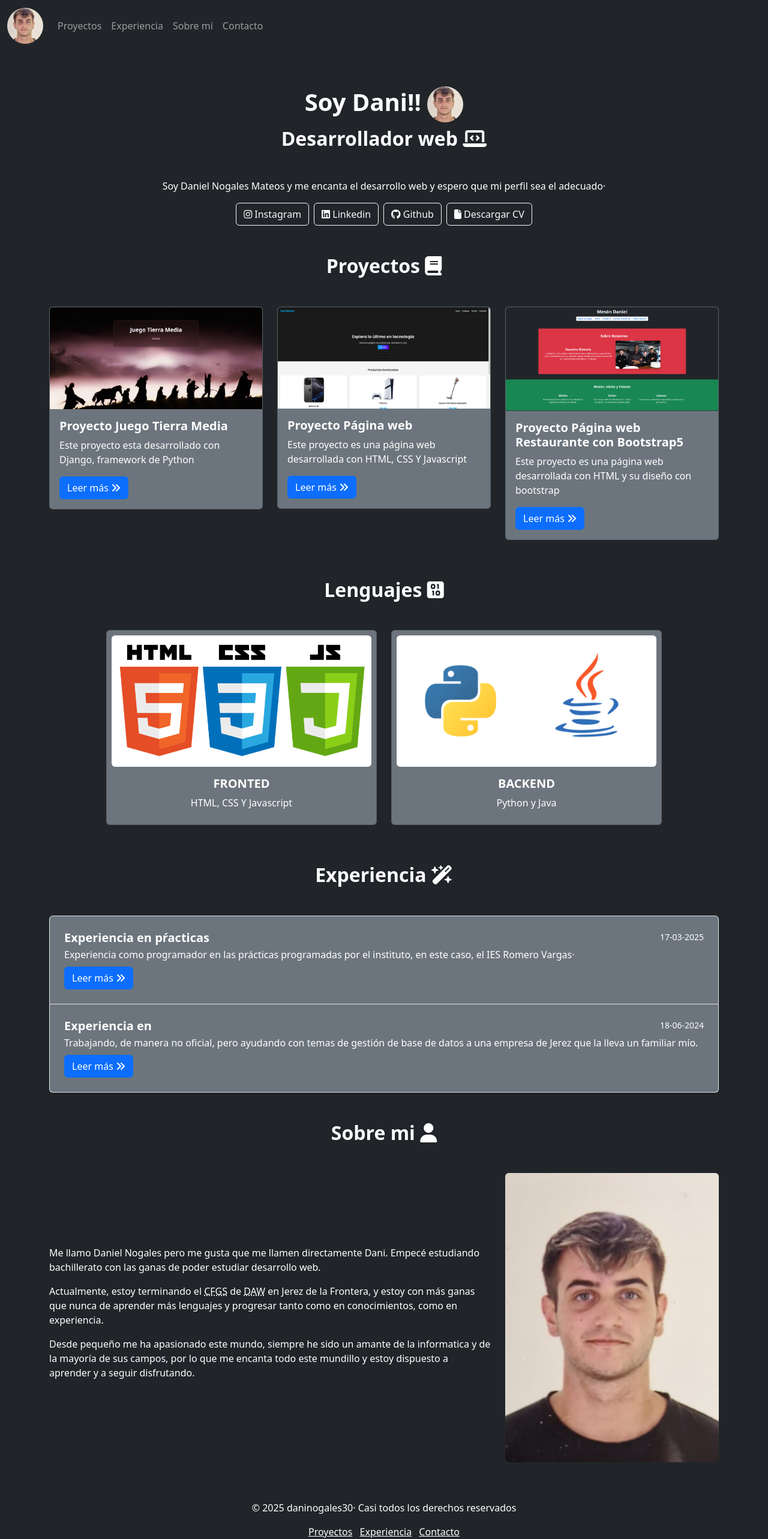
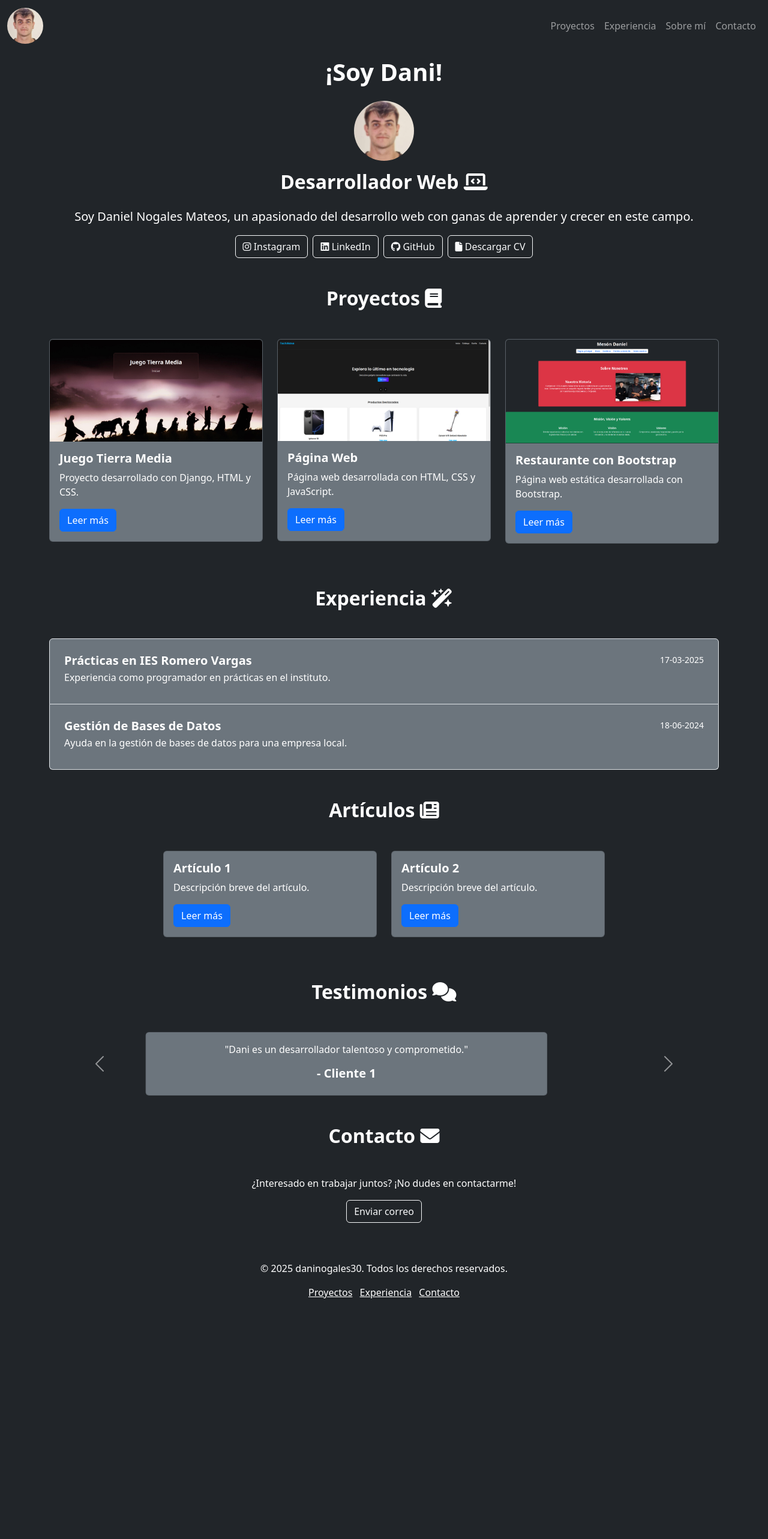
Before and after one commit to daninogales30/portfolio-bootstrap, a plain HTML site: page index.html in a window 1280 px wide. Shown: the whole page at 60% size. After the commit the page ends 2198 px from the top, so only its background shows below. Drawn offline with nearby package versions, Linux system fonts and the light colour scheme.

Commit message:
Portfolio basado en el enunciado del pdf

```diff
--- a/index.html
+++ b/index.html
@@ -1,22 +1,26 @@
 <!DOCTYPE html>
-<html lang="en">
+<html lang="es">
 <head>
     <meta charset="UTF-8">
     <meta name="viewport" content="width=device-width, initial-scale=1.0">
     <link href="https://cdn.jsdelivr.net/npm/bootstrap@5.3.0/dist/css/bootstrap.min.css" rel="stylesheet">
     <link rel="stylesheet" href="https://cdnjs.cloudflare.com/ajax/libs/font-awesome/6.7.1/css/all.min.css">
     <link rel="website icon" href="imgs/code-solid.svg">
-    <title>Portfolios de dani - Desarrollador web</title>
+    <title>Portfolio de Dani - Desarrollador Web</title>
 </head>
 
-<body class="bg-dark text-white">
-    <nav class="navbar navbar-expand navbar-dark bg-dark fixed-top">
+<body class="bg-dark text-white container">
+    <!-- Barra de navegación -->
+    <nav class="navbar navbar-expand-lg navbar-dark bg-dark fixed-top">
         <div class="container-fluid">
             <a class="navbar-brand" href="#soydani">
-                <img src="/imgs/logo.jpg" alt="Foto logo" width="60px" class="rounded-circle">
+                <img src="imgs/logo.jpg" alt="Foto logo" width="60px" class="rounded-circle">
             </a>
+            <button class="navbar-toggler" type="button" data-bs-toggle="collapse" data-bs-target="#navbarNav" aria-controls="navbarNav" aria-expanded="false" aria-label="Toggle navigation">
+                <span class="navbar-toggler-icon"></span>
+            </button>
             <div class="collapse navbar-collapse" id="navbarNav">
-                <ul class="navbar-nav">
+                <ul class="navbar-nav ms-auto">
                     <li class="nav-item">
                         <a class="nav-link" href="#proyectos">Proyectos</a>
                     </li>
@@ -27,220 +31,168 @@
                         <a class="nav-link" href="#sobremii">Sobre mí</a>
                     </li>
                     <li class="nav-item">
-                        <a class="nav-link" href="mailto:danielnogalesmateos2005@gmail·com">Contacto</a>
+                        <a class="nav-link" href="#contacto">Contacto</a>
                     </li>
                 </ul>
             </div>
         </div>
     </nav>
 
-    <main class="container mt-5 pt-5">
-        <section id="soydani" class="text-center my-5">
-            <h1 class=" fw-bold">Soy Dani!!
-                <img src="/imgs/logo.jpg" alt="Foto logo" width="60px" class="rounded-circle">
-            </h1>
-            <h2 class="mb-5 fw-bold">Desarrollador web <i class="fas fa-laptop-code"></i></h2>
-            <p>Soy Daniel Nogales Mateos y me encanta el desarrollo web y espero que mi perfil sea el adecuado·</p>
+    <!-- Sección Hero -->
+    <section id="soydani" class="text-center my-5 pt-5">
+        <h1 class="fw-bold">¡Soy Dani!</h1>
+        <img src="imgs/logo.jpg" alt="Foto logo" width="100px" class="rounded-circle my-3">
+        <h2 class="mb-4 fw-bold">Desarrollador Web <i class="fas fa-laptop-code"></i></h2>
+        <p class="lead">Soy Daniel Nogales Mateos, un apasionado del desarrollo web con ganas de aprender y crecer en este campo.</p>
         <div class="d-flex justify-content-center gap-2">
-                <a href="https://www·instagram·com/daniiinogaleees/" class="btn btn-outline-light"><i
-                        class="fab fa-instagram"></i> Instagram</a>
-                <a href="#" class="btn btn-outline-light"><i class="fab fa-linkedin"></i> Linkedin</a>
-                <a href="https://github·com/daninogales30" class="btn btn-outline-light"><i class="fab fa-github"></i>
-                    Github</a>
-                <a href="docs/Curriculum Daniel Noales Mateos (2)·pdf" download class="btn btn-outline-light"><i
-                        class="fas fa-file"></i> Descargar CV</a>
+            <a href="https://www.instagram.com/daniiinogaleees/" class="btn btn-outline-light"><i class="fab fa-instagram"></i> Instagram</a>
+            <a href="#" class="btn btn-outline-light"><i class="fab fa-linkedin"></i> LinkedIn</a>
+            <a href="https://github.com/daninogales30" class="btn btn-outline-light"><i class="fab fa-github"></i> GitHub</a>
+            <a href="docs/Curriculum_Daniel_Nogales_Mateos.pdf" download class="btn btn-outline-light"><i class="fas fa-file"></i> Descargar CV</a>
         </div>
     </section>
 
+    <!-- Sección de Proyectos -->
     <section id="proyectos" class="my-5">
         <h2 class="text-center mb-5 fw-bold">Proyectos <i class="fas fa-book"></i></h2>
         <div class="row justify-content-center">
-                <div class="col-md-4">
-                    <div class="card bg-secondary text-white mb-3">
+            <!-- Proyecto 1 -->
+            <div class="col-md-4 mb-4">
+                <div class="card bg-secondary text-white">
                     <img src="imgs/proyecto django.png" class="card-img-top" alt="Proyecto 1">
                     <div class="card-body">
-                            <h5 class="card-title fw-bold">Proyecto Juego Tierra Media</h5>
-                            <p class="card-text">Este proyecto esta desarrollado con Django, framework de Python</p>
-                            <a href="#" class="btn btn-primary" data-bs-toggle="modal" data-bs-target="#myModal">Leer
-                                más <i class="fas fa-angles-right"></i></a>
-                        </div>
-                    </div>
-                    <div class="modal fade" id="myModal">
-                        <div class="modal-dialog modal-lg">
-                            <div class="modal-content bg-dark">
-                                <div class="modal-header">
-                                    <h4 class="modal-title">Proyecto Juego Tierra Media</h4>
-                                    <button type="button" class="btn-close" data-bs-dismiss="modal"></button>
-                                </div>
-
-                                <div class="modal-body">
-                                    Proyecto con 3 compañeros de clase· Trabajo sobre un juego de rol creado con Django,
-                                    usando templates con HTML y estilado con CSS· Proyecto trabajado en clase·
-                                </div>
-
-                                <div class="modal-footer">
-                                    <a href="https://github·com/daninogales30/juego_tierra_media_django"
-                                        class="btn btn-primary">Ver en GitHub</a>
-                                    <button type="button" class="btn btn-danger" data-bs-dismiss="modal">Cerrar</button>
-                                </div>
-
+                        <h5 class="card-title fw-bold">Juego Tierra Media</h5>
+                        <p class="card-text">Proyecto desarrollado con Django, HTML y CSS.</p>
+                        <a href="#" class="btn btn-primary" data-bs-toggle="modal" data-bs-target="#modalProyecto1">Leer más</a>
                     </div>
                 </div>
             </div>
-                </div>
-                <div class="col-md-4">
-                    <div class="card bg-secondary text-white mb-3">
+            <!-- Proyecto 2 -->
+            <div class="col-md-4 mb-4">
+                <div class="card bg-secondary text-white">
                     <img src="imgs/proyecto cliente.png" class="card-img-top" alt="Proyecto 2">
                     <div class="card-body">
-                            <h5 class="card-title fw-bold">Proyecto Página web</h5>
-                            <p class="card-text">Este proyecto es una página web desarrollada con HTML, CSS Y Javascript
-                            </p>
-                            <a href="#" class="btn btn-primary" data-bs-toggle="modal" data-bs-target="#myModal2">Leer
-                                más <i class="fas fa-angles-right"></i></a>
+                        <h5 class="card-title fw-bold">Página Web</h5>
+                        <p class="card-text">Página web desarrollada con HTML, CSS y JavaScript.</p>
+                        <a href="#" class="btn btn-primary" data-bs-toggle="modal" data-bs-target="#modalProyecto2">Leer más</a>
                     </div>
                 </div>
             </div>
-                <div class="modal fade" id="myModal2">
-                    <div class="modal-dialog modal-lg">
-                        <div class="modal-content bg-dark">
-                            <div class="modal-header">
-                                <h4 class="modal-title">Proyecto Página web</h4>
-                                <button type="button" class="btn-close" data-bs-dismiss="modal"></button>
-                            </div>
-
-                            <div class="modal-body">
-                                Proyecto realizado en clase con 2 compañeros más, sobre una tienda online de
-                                electrónica, sin base de datos, creada solamente usando HTML, CSS y Javascript, usando
-                                animaciones y localStorage para guardar registro de la cesta de compra·
-                            </div>
-
-                            <div class="modal-footer">
-                                <a href="https://github·com/daninogales30/proyecto_cliente" class="btn btn-primary">Ver
-                                    en GitHub</a>
-                                <button type="button" class="btn btn-danger" data-bs-dismiss="modal">Cerrar</button>
-                            </div>
-
-                        </div>
-                    </div>
-                </div>
-                <div class="col-md-4">
-                    <div class="card bg-secondary text-white mb-3">
-                        <img src="imgs/proyecto boot.png" class="card-img-top" alt="Proyecto 2">
+            <!-- Proyecto 3 -->
+            <div class="col-md-4 mb-4">
+                <div class="card bg-secondary text-white">
+                    <img src="imgs/proyecto boot.png" class="card-img-top" alt="Proyecto 3">
                     <div class="card-body">
-                            <h5 class="card-title fw-bold">Proyecto Página web Restaurante con Bootstrap5</h5>
-                            <p class="card-text">Este proyecto es una página web desarrollada con HTML y su diseño con bootstrap</p>
-                            <a href="#" class="btn btn-primary" data-bs-toggle="modal" data-bs-target="#myModal3">Leer
-                                más <i class="fas fa-angles-right"></i></a>
-                        </div>
-                    </div>
-                </div>
-                <div class="modal fade" id="myModal3">
-                    <div class="modal-dialog modal-lg">
-                        <div class="modal-content bg-dark">
-                            <div class="modal-header">
-                                <h4 class="modal-title">Proyecto Página web Restaurante con Bootstrap5</h4>
-                                <button type="button" class="btn-close" data-bs-dismiss="modal"></button>
-                            </div>
-
-                            <div class="modal-body">
-                                Proyecto realizado de manera indiviudal, simulando una página estática con HTML y su diseño con Bootstrap5, para conocer un poco más su funcionamiento·
-                            </div>
-
-                            <div class="modal-footer">
-                                <a href="https://github·com/daninogales30/proyecto_bootstrap" class="btn btn-primary">Ver
-                                    en GitHub</a>
-                                <button type="button" class="btn btn-danger" data-bs-dismiss="modal">Cerrar</button>
-                            </div>
-
-                        </div>
+                        <h5 class="card-title fw-bold">Restaurante con Bootstrap</h5>
+                        <p class="card-text">Página web estática desarrollada con Bootstrap.</p>
+                        <a href="#" class="btn btn-primary" data-bs-toggle="modal" data-bs-target="#modalProyecto3">Leer más</a>
                     </div>
                 </div>
             </div>
         </div>
     </section>
 
-        <section id="lenguajes" class="my-5">
-            <h2 class="text-center mb-5 fw-bold">Lenguajes <i class="fa-solid fa-square-binary"></i></h2>
-            <div class="row justify-content-center text-center">
-                <div class="col-md-5">
-                    <div class="card bg-secondary text-white mb-3 p-2">
-                        <img src="imgs/lenguajes_1.png" class="card-img-top rounded" alt="Proyecto 1">
+    <!-- Sección de Experiencia -->
+    <section id="experiencia" class="my-5">
+        <h2 class="text-center mb-5 fw-bold">Experiencia <i class="fas fa-wand-magic-sparkles"></i></h2>
+        <div class="list-group">
+            <div class="list-group-item list-group-item-action bg-secondary text-white p-4">
+                <div class="d-flex w-100 justify-content-between">
+                    <h5 class="mb-1 fw-bold">Prácticas en IES Romero Vargas</h5>
+                    <small>17-03-2025</small>
+                </div>
+                <p class="mb-2">Experiencia como programador en prácticas en el instituto.</p>
+            </div>
+            <div class="list-group-item list-group-item-action bg-secondary text-white p-4">
+                <div class="d-flex w-100 justify-content-between">
+                    <h5 class="mb-1 fw-bold">Gestión de Bases de Datos</h5>
+                    <small>18-06-2024</small>
+                </div>
+                <p class="mb-2">Ayuda en la gestión de bases de datos para una empresa local.</p>
+            </div>
+        </div>
+    </section>
+
+    <!-- Sección de Artículos -->
+    <section id="articulos" class="my-5">
+        <h2 class="text-center mb-5 fw-bold">Artículos <i class="fas fa-newspaper"></i></h2>
+        <div class="row justify-content-center">
+            <div class="col-md-4 mb-4">
+                <div class="card bg-secondary text-white">
                     <div class="card-body">
-                            <h5 class="card-title fw-bold">FRONTED</h5>
-                            <p class="card-text">HTML, CSS Y Javascript</p>
+                        <h5 class="card-title fw-bold">Artículo 1</h5>
+                        <p class="card-text">Descripción breve del artículo.</p>
+                        <a href="#" class="btn btn-primary">Leer más</a>
                     </div>
                 </div>
             </div>
-                    <div class="col-md-5">
-                        <div class="card bg-secondary text-white mb-3 p-2">
-                            <img src="imgs/pythonvsjava_cover.png" class="card-img-top rounded" alt="Proyecto 1">
+            <div class="col-md-4 mb-4">
+                <div class="card bg-secondary text-white">
                     <div class="card-body">
-                                <h5 class="card-title fw-bold">BACKEND</h5>
-                                <p class="card-text">Python y Java</p>
+                        <h5 class="card-title fw-bold">Artículo 2</h5>
+                        <p class="card-text">Descripción breve del artículo.</p>
+                        <a href="#" class="btn btn-primary">Leer más</a>
                     </div>
                 </div>
             </div>
         </div>
     </section>
 
-
-        <section id="experiencia" class="my-5">
-            <h2 class="text-center mb-5 fw-bold">Experiencia <i class="fas fa-wand-magic-sparkles"></i></h2>
-            <div class="list-group">
-                <div class="list-group-item list-group-item-action bg-secondary text-white p-4">
-                    <div class="d-flex w-100 justify-content-between">
-                        <h5 class="mb-1 fw-bold">Experiencia en pŕacticas</h5>
-                        <small>17-03-2025</small>
+    <!-- Sección de Testimonios -->
+    <section id="testimonios" class="my-5">
+        <h2 class="text-center mb-5 fw-bold">Testimonios <i class="fas fa-comments"></i></h2>
+        <div id="carouselTestimonios" class="carousel slide" data-bs-ride="carousel">
+            <div class="carousel-inner">
+                <div class="carousel-item active">
+                    <div class="card bg-secondary text-white mx-auto" style="width: 60%;">
+                        <div class="card-body text-center">
+                            <p class="card-text">"Dani es un desarrollador talentoso y comprometido."</p>
+                            <h5 class="card-title fw-bold">- Cliente 1</h5>
                         </div>
-                    <p class="mb-2">Experiencia como programador en las prácticas programadas por el instituto, en este caso, el IES Romero Vargas·</p>
-                    <a href="https://www·instagram·com/daniiinogaleees/" class="btn btn-primary">Leer más <i
-                            class="fas fa-angles-right"></i></a>
                     </div>
-                <div class="list-group-item list-group-item-action bg-secondary text-white p-4">
-                    <div class="d-flex w-100 justify-content-between">
-                        <h5 class="mb-1 fw-bold">Experiencia en</h5>
-                        <small>18-06-2024</small>
                 </div>
-                    <p class="mb-2">Trabajando, de manera no oficial, pero ayudando con temas de gestión de base de datos a una empresa de Jerez que la lleva un familiar mío.</p>
-                    <a href="https://www·instagram·com/daniiinogaleees/" class="btn btn-primary">Leer más <i
-                            class="fas fa-angles-right"></i></a>
+                <div class="carousel-item">
+                    <div class="card bg-secondary text-white mx-auto" style="width: 60%;">
+                        <div class="card-body text-center">
+                            <p class="card-text">"Excelente trabajo y atención al detalle."</p>
+                            <h5 class="card-title fw-bold">- Cliente 2</h5>
                         </div>
+                    </div>
+                </div>
+            </div>
+            <button class="carousel-control-prev" type="button" data-bs-target="#carouselTestimonios" data-bs-slide="prev">
+                <span class="carousel-control-prev-icon" aria-hidden="true"></span>
+                <span class="visually-hidden">Anterior</span>
+            </button>
+            <button class="carousel-control-next" type="button" data-bs-target="#carouselTestimonios" data-bs-slide="next">
+                <span class="carousel-control-next-icon" aria-hidden="true"></span>
+                <span class="visually-hidden">Siguiente</span>
+            </button>
         </div>
     </section>
 
-        <section id="sobremii" class="my-5">
-            <h2 class="text-center mb-5 fw-bold">Sobre mi <i class="fas fa-user"></i></h2>
-            <div class="row align-items-center">
-                <div class="col-md-8">
-                    <p>Me llamo Daniel Nogales pero me gusta que me llamen directamente Dani. Empecé estudiando bachillerato con las ganas de poder estudiar desarrollo web.</p>
-                    <p>Actualmente, estoy terminando el <abbr title="Ciclo Formativo de Grado Superior">CFGS</abbr> de <abbr title="Desarrollo de Aplicaciones Web">DAW</abbr> en Jerez de la Frontera, y estoy con más ganas que nunca de aprender más lenguajes y progresar tanto como en conocimientos, como en experiencia.
-                    </p>
-                    <p>Desde pequeño me ha apasionado este mundo, siempre he sido un amante de la informatica y de la
-                        mayoría de sus campos, por lo que me encanta todo este mundillo y estoy dispuesto a aprender y a
-                        seguir disfrutando.</p>
-                </div>
-                <div class="col-md-4">
-                    <img src="imgs/75476f9a-972f-44f1-b921-ab2c9420ad46.jpg" class="img-fluid rounded"
-                        alt="Foto de Dani">
-                </div>
+    <!-- Sección de Contacto -->
+    <section id="contacto" class="my-5">
+        <h2 class="text-center mb-5 fw-bold">Contacto <i class="fas fa-envelope"></i></h2>
+        <div class="text-center">
+            <p>¿Interesado en trabajar juntos? ¡No dudes en contactarme!</p>
+            <a href="mailto:danielnogalesmateos2005@gmail.com" class="btn btn-outline-light">Enviar correo</a>
         </div>
     </section>
-    </main>
 
+    <!-- Footer -->
     <footer class="bg-dark text-white text-center py-3">
         <div class="container">
-            <span>© 2025 daninogales30· Casi todos los derechos reservados</span>
+            <span>© 2025 daninogales30. Todos los derechos reservados.</span>
             <ul class="list-inline mt-3">
                 <li class="list-inline-item"><a href="#proyectos" class="text-white">Proyectos</a></li>
                 <li class="list-inline-item"><a href="#experiencia" class="text-white">Experiencia</a></li>
-                <li class="list-inline-item"><a href="mailto:danielnogalesmateos2005@gmail·com"
-                        class="text-white">Contacto</a></li>
+                <li class="list-inline-item"><a href="#contacto" class="text-white">Contacto</a></li>
             </ul>
         </div>
     </footer>
 
-    <script src="https://cdn·jsdelivr·net/npm/bootstrap@5·3·0/dist/js/bootstrap·bundle·min·js"></script>
-    <script src="main·js"></script>
+    <!-- Scripts de Bootstrap -->
+    <script src="https://cdn.jsdelivr.net/npm/bootstrap@5.3.0/dist/js/bootstrap.bundle.min.js"></script>
 </body>
-
 </html>
```
Lines whose indentation alone changed are shown as unchanged.
